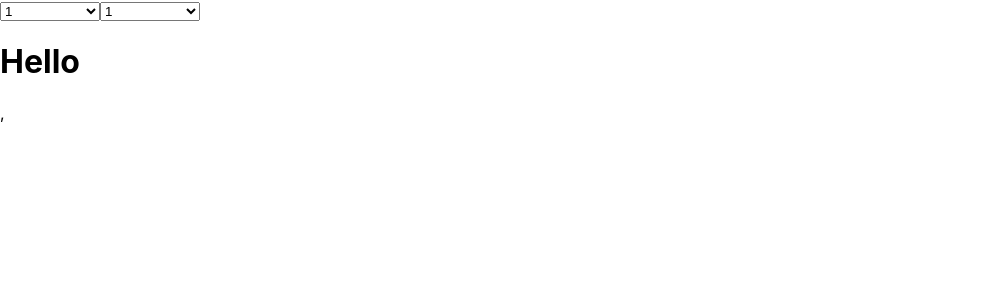
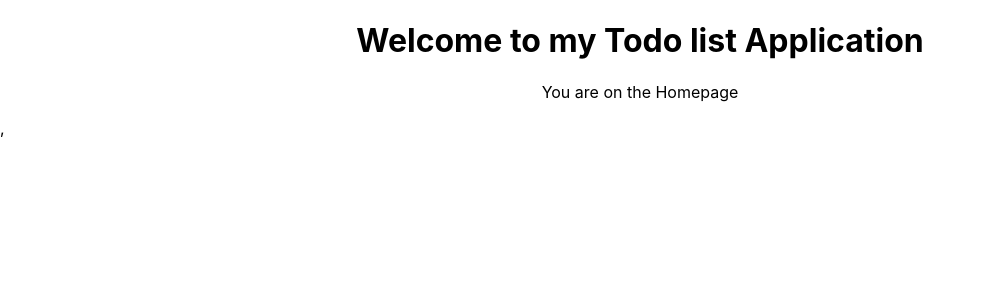
Before and after one commit to WildCodeSchool/Todo-Router-Example, a React (Create React App) app: page / in a window 1280 px wide. Shown: the top 300 px of the page, without its empty margins (0-985 px from the left). Built offline with nearby package versions, Linux system fonts and the light colour scheme.

Commit message:
clean done

```diff
--- a/src/App.js
+++ b/src/App.js
@@ -1,6 +1,5 @@
-import logo from './logo.svg';
-import './App.css';
-
+// Modules
+import React from 'react';
 import {
 	BrowserRouter as Router,
 	Switch,
@@ -8,31 +7,23 @@ import {
 	Redirect,
 	useHistory,
 } from 'react-router-dom';
-import Homepage from './Homepage';
-import Todos from './Todos';
-import Todo from './Todo';
-import Selector from './Selector';
 
-// painting / sculpture / photography
-const types = [1, 2, 3, 4];
+// Utils
+import { categories } from './utils/index';
+
+// Components
+import Homepage from './Pages/Hompage';
+import Todos from './components/TodoList/Todos';
+import Todo from './components/TodoList/Todo';
+import Selector from './components/Selector/Selector';
+
+// Styles
+import './App.css';
+
 function App() {
-	let history = useHistory();
-
-	const handleChange = (event) => {
-		console.log('change', event.target.value);
-		history.push(`/todos/${event.target.value}`);
-	};
 	return (
 		<Router>
-			<select
-				style={{ width: '100px' }}
-				onChange={(event) => handleChange(event)}
-			>
-				{types.map((type) => (
-					<option>{type}</option>
-				))}
-			</select>
-			<Selector />
+			{/* <Selector list={categories} redirect /> */}
 			<Switch>
 				<Route path='/' exact component={Homepage}></Route>
 				<Route path='/todos' exact component={Todos}></Route>
--- a/src/Homepage.js
+++ /dev/null
@@ -1,25 +0,0 @@
-import React from 'react';
-import { useHistory } from 'react-router-dom';
-const types = [1, 2, 3, 4];
-
-function Homepage() {
-	let history = useHistory();
-
-	const handleChange = (event) => {
-		console.log('change', event.target.value);
-		history.push(`/todos/${event.target.value}`);
-	};
-	return (
-		<h1>Hello</h1>
-		// <select
-		// 	style={{ width: '100px' }}
-		// 	onChange={(event) => handleChange(event)}
-		// >
-		// 	{types.map((type) => (
-		// 		<option>{type}</option>
-		// 	))}
-		// </select>
-	);
-}
-
-export default Homepage;
--- /dev/null
+++ b/src/Pages/Hompage/index.js
@@ -0,0 +1,12 @@
+import React from 'react';
+
+function Homepage() {
+	return (
+		<div style={{ textAlign: 'center' }}>
+			<h1>Welcome to my Todo list Application</h1>
+			<p>You are on the Homepage</p>
+		</div>
+	);
+}
+
+export default Homepage;
--- /dev/null
+++ b/src/components/Card/Card.css
@@ -0,0 +1,25 @@
+.card {
+	display: flex;
+	flex-direction: column;
+	justify-content: space-between;
+	width: 200px;
+	height: 200px;
+	margin: 20px;
+	border-radius: 10px;
+	color: white;
+	padding: 10px;
+	background-color: rgba(98, 160, 193, 0.556);
+}
+.card-list {
+	display: flex;
+	flex-wrap: wrap;
+	justify-content: center;
+}
+.card button {
+	width: 100%;
+	height: 30px;
+}
+.card h1 {
+	margin: 0;
+	text-align: center;
+}
--- /dev/null
+++ b/src/components/Card/Card.js
@@ -0,0 +1,15 @@
+import React from 'react';
+import { Link } from 'react-router-dom';
+import './Card.css';
+function Card({ title, id, done }) {
+	return (
+		<div class='card'>
+			<h3 style={{ textDecoration: done ? 'line-through' : null }}>{title}</h3>
+			<Link to={`/todos/${id}`}>
+				<button>Go to Details</button>
+			</Link>
+		</div>
+	);
+}
+
+export default Card;
--- a/src/Selector.js
+++ b/src/components/Selector/Selector.js
@@ -1,18 +1,23 @@
-import React, { Component } from 'react';
+import React from 'react';
 import { useHistory } from 'react-router-dom';
-const types = [1, 2, 3, 4];
-export default function Selector() {
-	const history = useHistory();
+
+export default function Selector({ list, onChange, redirect }) {
+	let history = useHistory();
 	const handleChange = (event) => {
 		console.log('change', event.target.value);
-		history.push(`/todos/${event.target.value}`);
+		if (onChange) {
+			onchange(event);
+		}
+		if (redirect) {
+			history.push(`/todos/${event.target.value}`);
+		}
 	};
 	return (
 		<select
 			style={{ width: '100px' }}
 			onChange={(event) => handleChange(event)}
 		>
-			{types.map((type) => (
+			{list.map((type) => (
 				<option>{type}</option>
 			))}
 		</select>
--- a/src/Todo.js
+++ b/src/components/TodoList/Todo.js
@@ -14,10 +14,12 @@ class Todo extends React.Component {
 			.then((data) => this.setState({ todo: data, loading: false }));
 	}
 	render() {
-		console.log('state', this.state);
+		console.log('props', this.props);
 		return (
 			<>
 				<h1>Todo number {this.props.match.params.id}</h1>
+				<button onClick={() => this.props.history.goBack()}>Go back</button>
+
 				<ul>
 					{this.state.loading ? (
 						<h1>loading...</h1>
--- a/src/Todos.js
+++ b/src/components/TodoList/Todos.js
@@ -1,10 +1,10 @@
 import React from 'react';
-import { Link } from 'react-router-dom';
+import Card from '../Card/Card';
 
 class Todos extends React.Component {
 	constructor(props) {
 		super(props);
-		this.state = { todos: null, loading: true };
+		this.state = { todos: [], loading: true };
 	}
 	componentDidMount() {
 		fetch('https://jsonplaceholder.typicode.com/todos/')
@@ -13,20 +13,20 @@ class Todos extends React.Component {
 	}
 
 	render() {
+		console.log(this.state);
 		return (
 			<>
 				<h1>Todos</h1>
-				<ul>
+
+				<div className='card-list'>
 					{this.state.loading ? (
 						<h1>loading...</h1>
 					) : (
 						this.state.todos.map((todo) => (
-							<Link to={`/todos/${todo.id}`}>
-								<li>{todo.title} </li>
-							</Link>
+							<Card title={todo.title} id={todo.id} done={todo.completed} />
 						))
 					)}
-				</ul>
+				</div>
 			</>
 		);
 	}
--- /dev/null
+++ b/src/utils/index.js
@@ -0,0 +1 @@
+export const categories = [1, 2, 3];
```
Also changed, not shown: src/Pages/Hompage/style.css (added), 1 other file (tests, documents, lock files or other folders).
